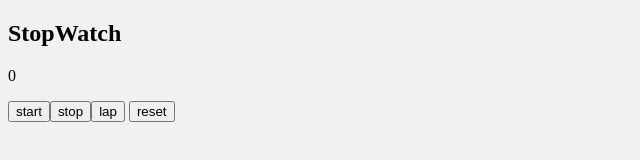
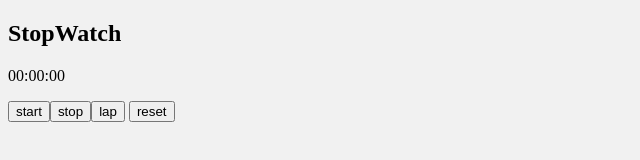
Before and after one commit to Shopify/eng-intern-assessment-react, a React app: page / in a window 1280 px wide. Shown: the top 160 px of the page, without its empty margins (0-640 px from the left). Built offline with nearby package versions, Linux system fonts and the light colour scheme.

Commit message:
Add time formatting

```diff
--- a/src/StopWatch.tsx
+++ b/src/StopWatch.tsx
@@ -6,13 +6,24 @@ export default function StopWatch() {
     const [time, setTime] = useState(0);
     const [timerOn, setTimerOn] = useState(false);
 
+    // Format the time in mm:ss:ms
+    const minutes = Math.floor((time / 6000));
+    const seconds = Math.floor((time / 100) % 60);
+    const milliseconds = time % 100;
+    // Format the minutes, seconds, and milliseconds to be two digits
+    const formattedMinutes = minutes.toString().padStart(2, '0');
+    const formattedSeconds = seconds.toString().padStart(2, '0');
+    const formattedMilliseconds = milliseconds.toString().padStart(2, '0');
+    // Combine the values into a string
+    const formattedTime = `${formattedMinutes}:${formattedSeconds}:${formattedMilliseconds}`;
+
     // Every time timerOn changes, we start or stop the timer
     // useEffect is necessary since setInterval changes the state and we don't want to create an infinite loop
     useEffect(() => {
         let interval: ReturnType<typeof setInterval> | null = null;
 
         if (timerOn) {
-            interval = setInterval(() => setTime(time => time + 10), 10)
+            interval = setInterval(() => setTime(time => time + 1), 10)
         }
 
         return () => {clearInterval(interval)} // Clears the interval when the component unmounts or timerOn changes
@@ -21,7 +32,7 @@ export default function StopWatch() {
     return(
         <div>
             <h1>StopWatch</h1>
-            <p>{time}</p>
+            <p>{formattedTime}</p>
             <StopWatchButton type={'start'} onClick={() => setTimerOn(true)}></StopWatchButton>
             <StopWatchButton type={'stop'} onClick={() => setTimerOn(false)}></StopWatchButton>
             <StopWatchButton type={'lap'} onClick={() => {}}></StopWatchButton> {/*TODO: Implement lap functionality*/}
```
